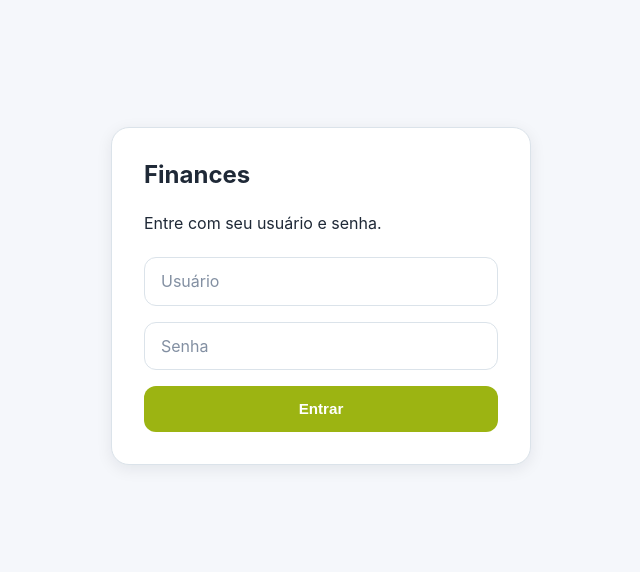
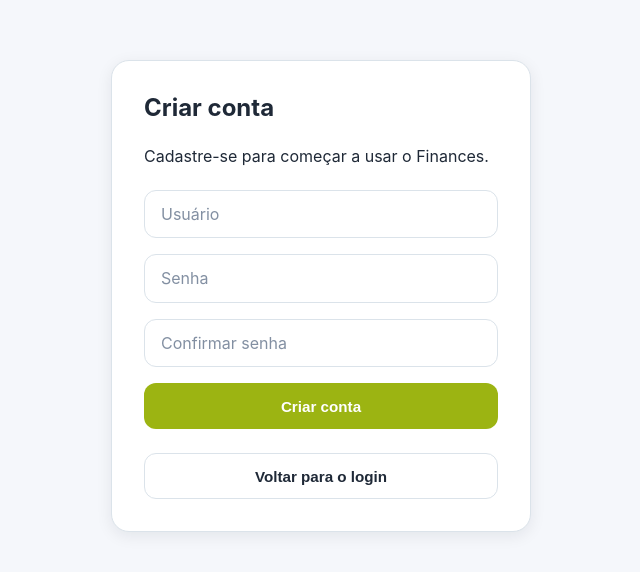
Before and after one commit to wkonami/finances-tracker, a React (Create React App) app in the folder frontend/: page /register in a window 1280 px wide. Before the commit this address led to /. Shown: the part 104-676 px from the top of the page, without its empty margins (319-959 px from the left). Built offline with nearby package versions, Linux system fonts and the light colour scheme; no server answers.

Commit message:
feat(auth): added register functionality

```diff
--- a/frontend/src/App.js
+++ b/frontend/src/App.js
@@ -17,6 +17,7 @@ import Dashboard from './pages/Dashboard';
 import NewDebt from './pages/NewDebt';
 import DebtDetails from './pages/DebtDetails';
 import Users from './pages/Users';
+import Register from './pages/Register';
 
 import './App.css';
 
@@ -155,6 +156,11 @@ export default function App() {
         />
 
         <Route
+          path="/register"
+          element={<Register/>}
+        />
+
+        <Route
           path="*"
           element={<Navigate to="/" replace />}
         />
--- a/frontend/src/pages/Login.js
+++ b/frontend/src/pages/Login.js
@@ -161,6 +161,13 @@ export default function Login() {
           </button>
 
         </form>
+        <button
+          className="button secondary"
+          type="button"
+          onClick={() => navigate('/register')}
+        >
+          Criar conta
+        </button>
 
       </section>
 
--- /dev/null
+++ b/frontend/src/pages/Register.js
@@ -0,0 +1,129 @@
+
+import React, { useState } from 'react';
+import { useNavigate } from 'react-router-dom';
+
+import api from '../services/api';
+import '../App.css';
+
+export default function Register() {
+  const navigate = useNavigate();
+
+  const [username, setUsername] = useState('');
+  const [password, setPassword] = useState('');
+  const [confirmPassword, setConfirmPassword] = useState('');
+  const [loading, setLoading] = useState(false);
+
+  async function handleSubmit(e) {
+    e.preventDefault();
+
+    const normalizedUsername = username.trim();
+
+    if (!normalizedUsername || !password || !confirmPassword) {
+      alert('Preencha todos os campos.');
+      return;
+    }
+
+    if (normalizedUsername.length < 3) {
+      alert('O usuário deve ter pelo menos 3 caracteres.');
+      return;
+    }
+
+    if (password.length < 8) {
+      alert('A senha deve ter pelo menos 8 caracteres.');
+      return;
+    }
+
+    if (password !== confirmPassword) {
+      alert('As senhas não coincidem.');
+      return;
+    }
+
+    setLoading(true);
+
+    try {
+      await api.post('/auth/register', {
+        username: normalizedUsername,
+        password,
+      });
+
+      alert('Conta criada com sucesso! Faça login para continuar.');
+
+      navigate('/', { replace: true });
+    } catch (error) {
+      console.error(error);
+
+      const message =
+        error.response?.data?.message ||
+        'Não foi possível criar a conta. Tente novamente.';
+
+      alert(message);
+    } finally {
+      setLoading(false);
+    }
+  }
+
+  return (
+    <main className="login-container">
+      <section className="login-box card">
+        <h1 className="title">Criar conta</h1>
+
+        <p className="empty-text">
+          Cadastre-se para começar a usar o Finances.
+        </p>
+
+        <form className="login-form" onSubmit={handleSubmit}>
+          <input
+            className="field"
+            type="text"
+            placeholder="Usuário"
+            autoComplete="username"
+            minLength={3}
+            maxLength={30}
+            value={username}
+            onChange={(e) => setUsername(e.target.value)}
+            required
+          />
+
+          <input
+            className="field"
+            type="password"
+            placeholder="Senha"
+            autoComplete="new-password"
+            minLength={8}
+            value={password}
+            onChange={(e) => setPassword(e.target.value)}
+            required
+          />
+
+          <input
+            className="field"
+            type="password"
+            placeholder="Confirmar senha"
+            autoComplete="new-password"
+            minLength={8}
+            value={confirmPassword}
+            onChange={(e) => setConfirmPassword(e.target.value)}
+            required
+          />
+
+          <button
+            className="button"
+            type="submit"
+            disabled={loading}
+          >
+            {loading ? 'Criando conta...' : 'Criar conta'}
+          </button>
+        </form>
+
+        <button
+          className="button secondary"
+          type="button"
+          disabled={loading}
+          onClick={() => navigate('/')}
+        >
+          Voltar para o login
+        </button>
+      </section>
+    </main>
+  );
+}
```
Also changed, not shown: 2 other files (tests, documents, lock files or other folders).
